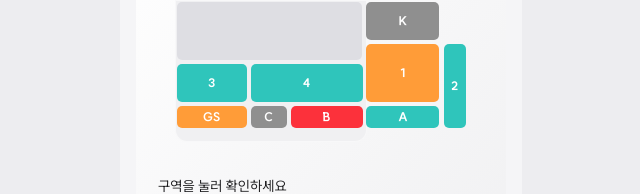
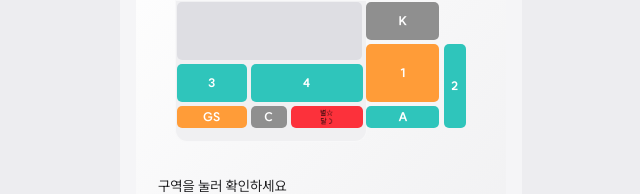
Before and after one commit to Tsimoo07/AdventureDesign05, a React (Vite) app in the folder my-pwa-app/: page /category/1 in a window 1280 px wide. Shown: the part 279-473 px from the top of the page, without its empty margins (319-959 px from the left). Built offline with nearby package versions, Linux system fonts and the light colour scheme; data requests are answered from the project's data file.

Commit message:
test: 구역아이콘

```diff
--- a/my-pwa-app/src/components/FloorPlan.tsx
+++ b/my-pwa-app/src/components/FloorPlan.tsx
@@ -5,6 +5,7 @@ import {
   zoneLevel,
   type FloorPlanDef,
 } from "../features/status/zones";
+import { ZoneMark } from "./ZoneMark";
 
 export function FloorPlan({
   plan,
@@ -45,7 +46,7 @@ export function FloorPlan({
               item && onSelect(selected === item.id ? null : item.id)
             }
           >
-            {zoneSymbol(plan.id, zone.id)}
+            <ZoneMark hall={plan.id} zone={zone.id} />
           </button>
         );
       })}
--- /dev/null
+++ b/my-pwa-app/src/components/ZoneMark.tsx
@@ -0,0 +1,8 @@
+import { zoneImage, zoneSymbol } from "../features/status/zones";
+
+export function ZoneMark({ hall, zone }: { hall: string; zone: string }) {
+  const src = zoneImage(hall, zone);
+  if (!src) return <>{zoneSymbol(hall, zone)}</>;
+  // 의미는 버튼의 aria-label과 구역 이름이 전달하므로 그림은 장식으로 처리
+  return <img className="zone-mark" src={src} alt="" draggable={false} />;
+}
--- a/my-pwa-app/src/features/status/zones.ts
+++ b/my-pwa-app/src/features/status/zones.ts
@@ -1,4 +1,5 @@
 import type { StatusData } from "./types";
+import Byelidali from "../../assets/Byelidali.png";
 export function congestionSummary(items: StatusData[]) {
   const measured = items.filter(item => item.status !== "ready");
   if (!measured.length) return items.length ? "ready" : null;
@@ -9,6 +10,13 @@ const zoneSymbols: Record<string, Record<string, string>> = {
   "1": { "0": "99", "1": "K", "2": "1", "3": "2", "4": "A", "5": "B", "6": "C", "7": "GS", "8": "3", "9": "4" },
   "2": { "0": "99", "1": "A", "2": "B", "3": "1", "4": "2", "5": "GS","6": "K" },
 };
+const symbolImages: Record<string, string> = {
+  B : Byelidali,
+}
+// 이미지가 없는 기호는 undefined → 화면에서는 글자로 대체
+export function zoneImage(hall: string, zone: string): string | undefined {
+  return symbolImages[zoneSymbol(hall, zone)];
+}
 export function zoneSymbol(hall: string, zone: string) {
   return zoneSymbols[hall]?.[zone] ?? "–";
 }
--- a/my-pwa-app/src/index.css
+++ b/my-pwa-app/src/index.css
@@ -1674,3 +1674,22 @@ button:active { filter: brightness(.94); }
 .evaluation-dialog p { font-size: 14px; line-height: 1.7; color: var(--muted); }
 .evaluation-dialog .evaluation-storage { margin-top: 14px; font-size: 12px; }
 .evaluation-confirm { width: 100%; min-height: 48px; margin-top: 24px; border-radius: 16px; }
+.zone-mark {
+  display: block;
+  max-width: 80%;
+  max-height: 80%;
+  object-fit: contain;
+  pointer-events: none;
+  user-select: none;
+}
+
+/* 구역 목록의 번호 칸(19px 원형 테두리 안) */
+.zone-number .zone-mark {
+  max-width: 13px;
+  max-height: 13px;
+}
+.floor-zone {
+  display: flex;
+  align-items: center;
+  justify-content: center;
+}
```
